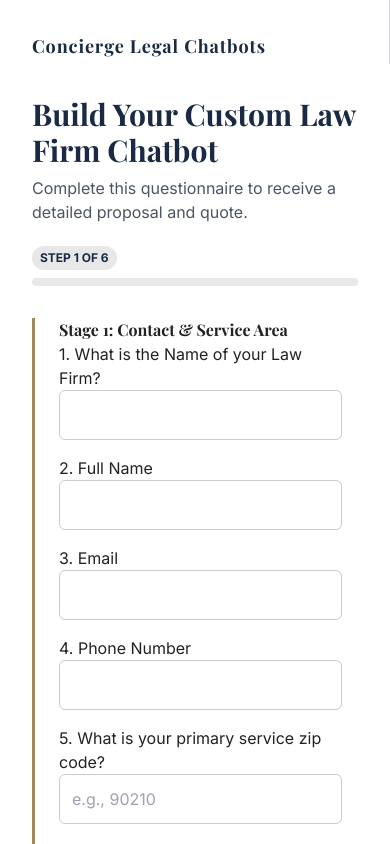
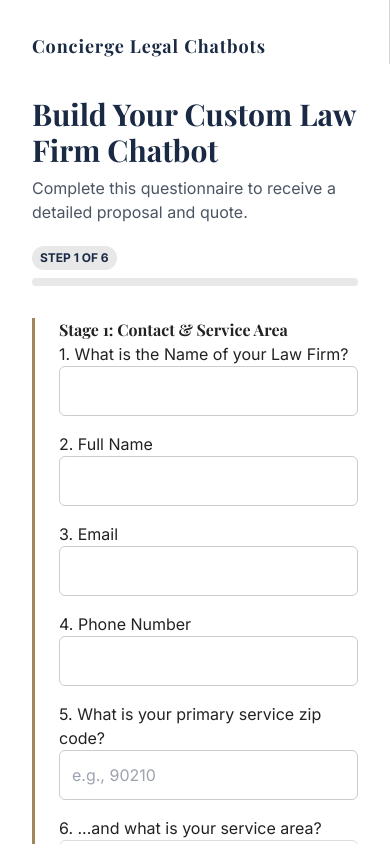
Before and after one commit to powder677/lawbot, a plain HTML site: page index.html in a window 390 px wide. Drawn offline with nearby package versions, Linux system fonts and the light colour scheme.

Commit message:
Add files via upload

```diff
--- a/index.html
+++ b/index.html
@@ -506,16 +506,15 @@
       </div>
 
       <!-- Right: Bot Builder Wizard -->
-      <div class="w-full md:w-1/2 bg-white flex flex-col p-8" id="builder-panel">
-         <div class="max-w-2xl mx-auto w-full flex flex-col h-full">
+      <div class="w-full md:w-1/2 bg-white flex flex-col" id="builder-panel">
+         <div class="max-w-2xl mx-auto w-full flex flex-col h-full relative p-8">
             <div id="botBuilderWrapper" class="flex flex-col h-full">
                <!-- This container now manages the form layout -->
                <div id="botBuilderQuestionnaire" class="flex flex-col h-full">
+                  <!-- Header part, this is NOT scrollable -->
                   <div class="flex-shrink-0">
                      <h2 class="text-3xl font-bold mb-2" style="color: var(--navy-dark);">Build Your Custom Law Firm Chatbot</h2>
                      <p class="text-gray-600 mb-4">Complete this questionnaire to receive a detailed proposal and quote.</p>
-
-                     <!-- Progress Bar -->
                      <div id="progress-container" class="mb-8">
                         <div class="relative pt-1">
                            <div class="flex mb-2 items-center justify-between">
@@ -532,11 +531,9 @@
                      </div>
                   </div>
 
-                  <!-- Form now has a scrollable content area and a fixed footer -->
-                  <form id="builderForm" method="POST" novalidate class="flex flex-col flex-grow h-full overflow-hidden">
-
-                     <!-- This div will contain all stages and will be the scrollable part -->
-                     <div class="flex-grow overflow-y-auto pr-4">
+                  <!-- This div will contain all stages and will be the SCROLLABLE part -->
+                  <div id="form-content-area" class="flex-grow overflow-y-auto" style="padding-bottom: 100px;">
+                     <form id="builderForm" method="POST" novalidate>
                         <!-- Stage 1: Let's Get Started -->
                         <div id="stage-1" class="form-stage active">
                            <div class="question-group">
```
